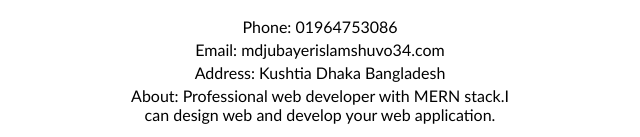
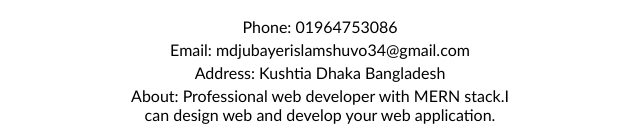
Before and after one commit to jubayershuvo/Shuvo, a plain HTML site: page index.html in a window 1280 px wide. Shown: the part 657-794 px from the top of the page, 640-1280 px from the left. Drawn offline with Linux system fonts and the light colour scheme.

Commit message:
Update index.html

```diff
--- a/index.html
+++ b/index.html
@@ -40,7 +40,7 @@
             <h2>Contact Informations</h2>
             <div class="user-address">
                 <p>Phone: 01964753086</p>
-                <p>Email: mdjubayerislamshuvo34.com</p>
+                <p>Email: mdjubayerislamshuvo34@gmail.com</p>
                 <p>Address: Kushtia Dhaka Bangladesh</p>
                 <p>About: Professional web developer with MERN stack.I can design web and develop your web application.</p>
             </div>
```
